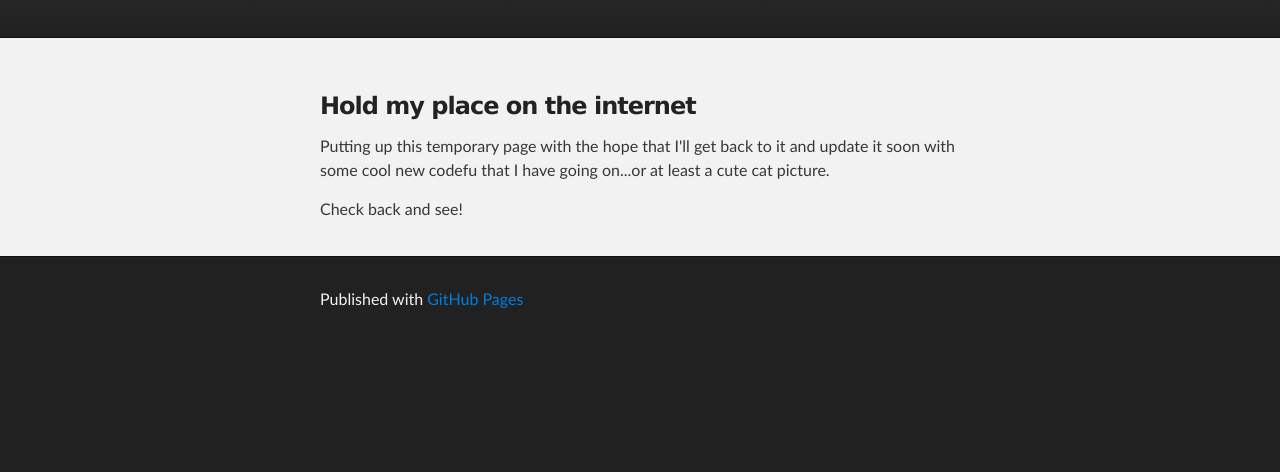
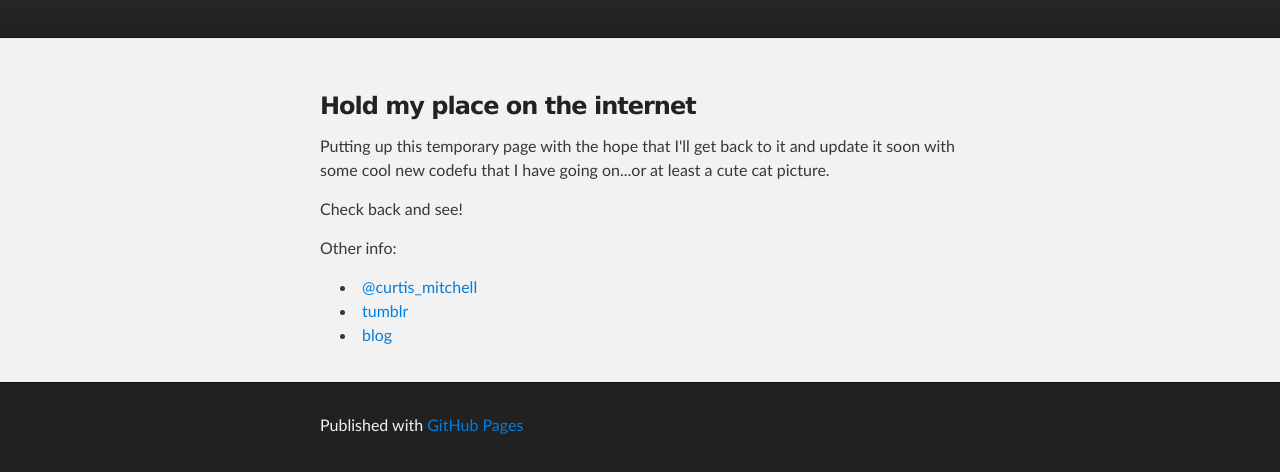
Before and after one commit to curtismitchell/curtismitchell.github.io, a plain HTML site: page index.html in a window 1280 px wide. Shown: the part 136-608 px from the top of the page. Drawn offline with Linux system fonts and the light colour scheme.

Commit message:
Replace master branch with page content via GitHub

```diff
--- a/index.html
+++ b/index.html
@@ -33,6 +33,14 @@
 <p>Putting up this temporary page with the hope that I'll get back to it and update it soon with some cool new codefu that I have going on...or at least a cute cat picture.</p>
 
 <p>Check back and see!</p>
+
+<p>Other info:</p>
+
+<ul>
+<li><a href="http://twitter.com/curtis_mitchell">@curtis_mitchell</a></li>
+<li><a href="http://curtis.tumblr.com">tumblr</a></li>
+<li><a href="http://curtismitchell.wordpress.com">blog</a></li>
+</ul>
       </section>
     </div>
 
--- a/params.json
+++ b/params.json
@@ -1 +1 @@
-{"name":"Home.","tagline":"","body":"### Hold my place on the internet\r\nPutting up this temporary page with the hope that I'll get back to it and update it soon with some cool new codefu that I have going on...or at least a cute cat picture.\r\n\r\nCheck back and see!","google":"","note":"Don't delete this file! It's used internally to help with page regeneration."}
+{"name":"Home.","tagline":"","body":"### Hold my place on the internet\r\nPutting up this temporary page with the hope that I'll get back to it and update it soon with some cool new codefu that I have going on...or at least a cute cat picture.\r\n\r\nCheck back and see!\r\n\r\nOther info:\r\n* [@curtis_mitchell](http://twitter.com/curtis_mitchell)\r\n* [tumblr](http://curtis.tumblr.com)\r\n* [blog](http://curtismitchell.wordpress.com)","google":"","note":"Don't delete this file! It's used internally to help with page regeneration."}
```
